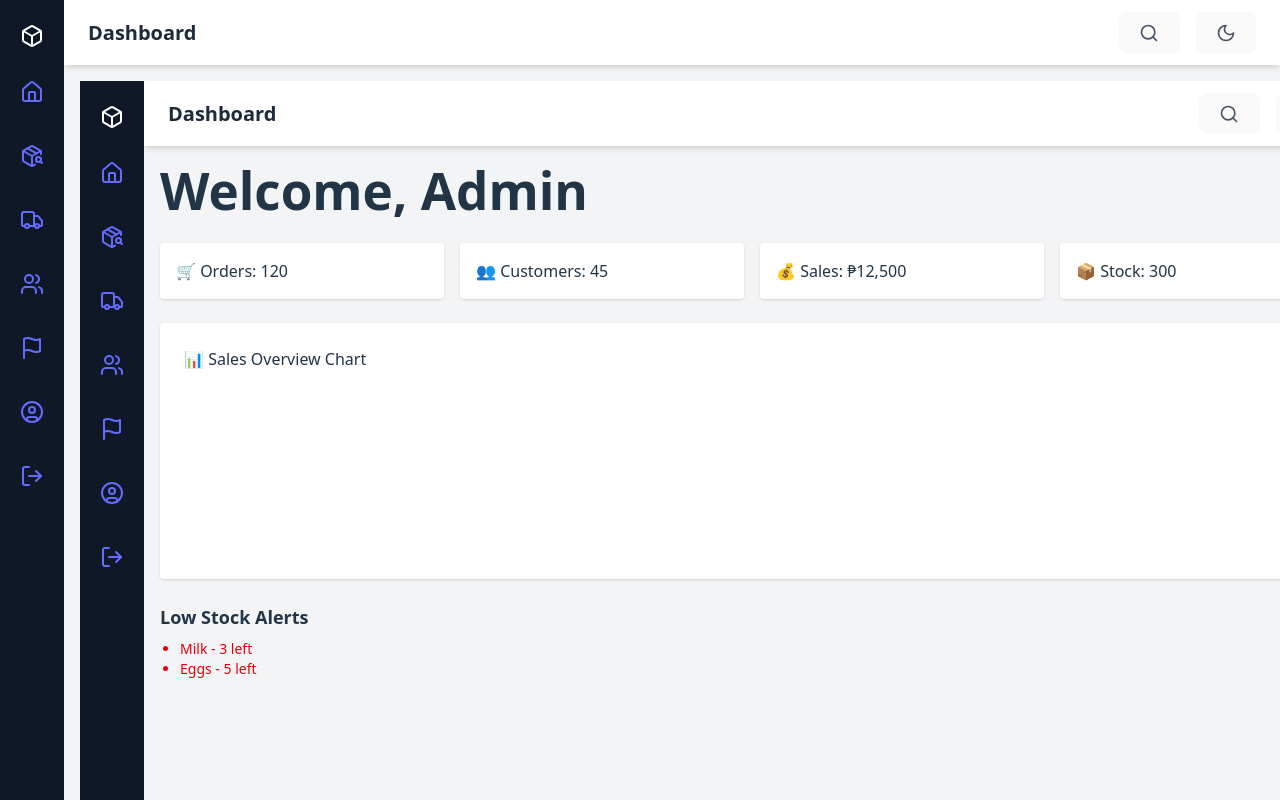
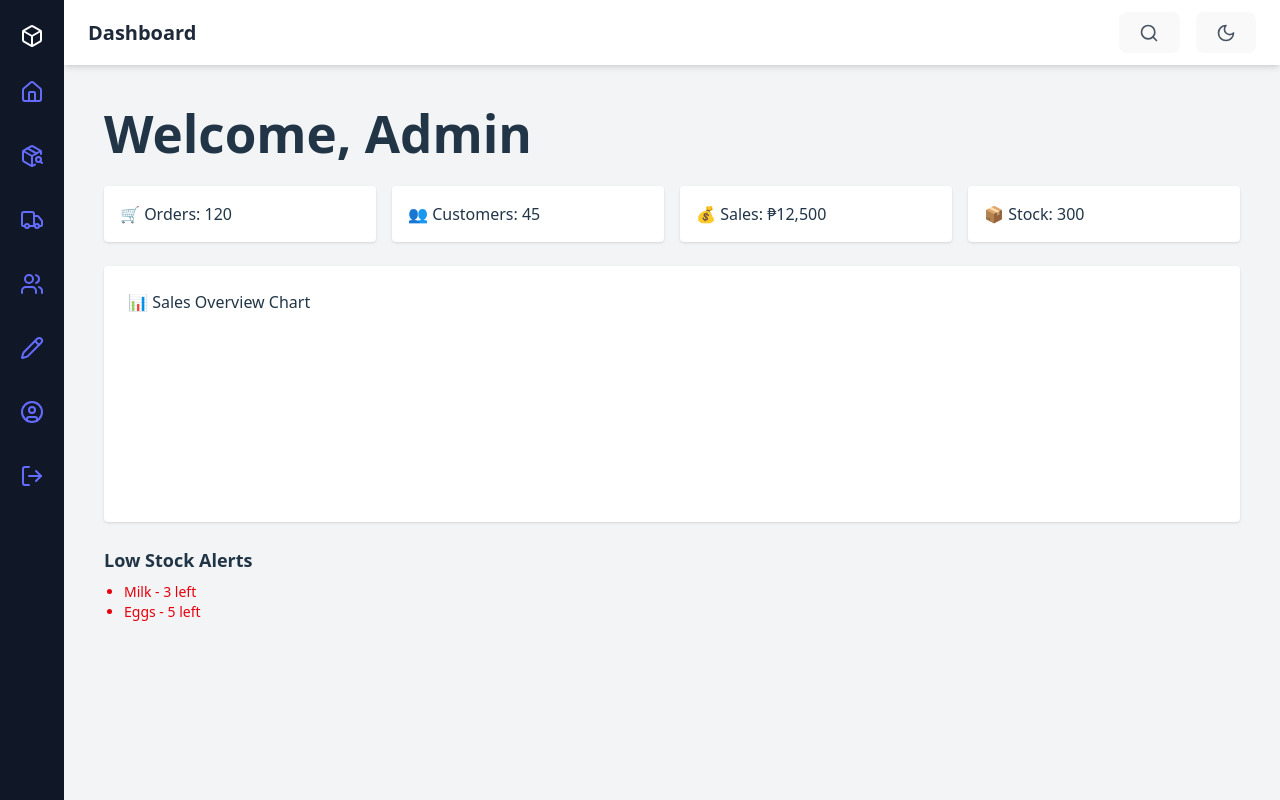
Before and after one commit to LeoDiD/ADMIN-MERN, a React app in the folder frontend/: page / in a window 1280 px wide. Built offline with nearby package versions, Linux system fonts and the light colour scheme; the HTML template or start-up script is replaced by a standard one.

Commit message:
fix xcreen

```diff
--- a/frontend/src/components/DashboardSidebar.jsx
+++ b/frontend/src/components/DashboardSidebar.jsx
@@ -4,7 +4,7 @@ import {
   PackageSearch,
   Truck,
   Users,
-  Flag,
+  Pencil,
   UserCircle,
   LogOut,
   Box,
@@ -15,7 +15,7 @@ const navItems = [
   { icon: <PackageSearch />, label: "Products" },
   { icon: <Truck />, label: "Orders" },
   { icon: <Users />, label: "Customer" },
-  { icon: <Flag />, label: "Flags" },
+  { icon: <Pencil />, label: "Edit product" },
   { icon: <UserCircle />, label: "Profile" },
   { icon: <LogOut />, label: "Log out" },
 ];
--- a/frontend/src/pages/Dashboard.jsx
+++ b/frontend/src/pages/Dashboard.jsx
@@ -1,9 +1,8 @@
 import React from "react";
-import Layout from "../components/Layout";
 
 const Dashboard = () => {
   return (
-    <Layout>
+    <div className="p-6 h-[calc(100vh-64px)] overflow-y-auto">
       <h1 className="text-2xl font-bold mb-6">Welcome, Admin</h1>
 
       <div className="grid grid-cols-1 sm:grid-cols-2 lg:grid-cols-4 gap-4 mb-6">
@@ -24,7 +23,7 @@ const Dashboard = () => {
           <li>Eggs - 5 left</li>
         </ul>
       </div>
-    </Layout>
+    </div>
   );
 };
 
```
